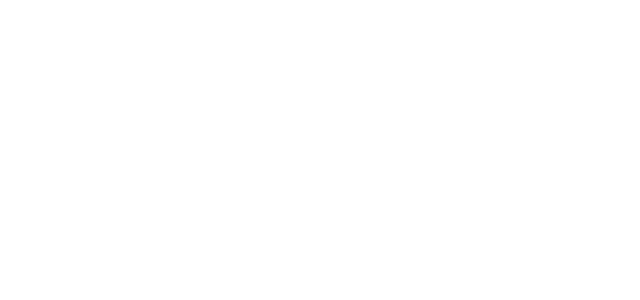
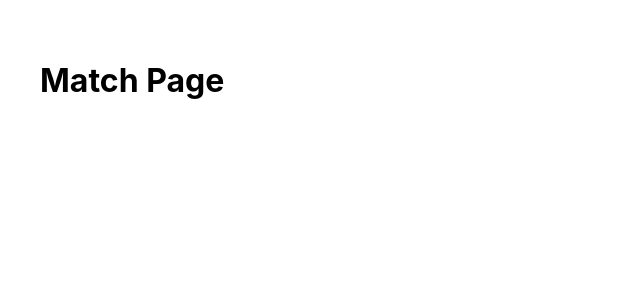
Before and after one commit to Kishore2496/ipl-360, a React (Create React App) app in the folder src/react-ui/: page /team/1/match/1 in a window 1280 px wide. Before the commit this address had no page. Shown: the top 300 px of the page, without its empty margins (0-640 px from the left). Built offline with nearby package versions, Linux system fonts and the light colour scheme.

Commit message:
minor UI change

```diff
--- a/src/react-ui/src/App.js
+++ b/src/react-ui/src/App.js
@@ -1,6 +1,7 @@
 import "./App.css";
 import { BrowserRouter as Router, Routes, Route } from "react-router-dom";
 import { TeamPage } from "./pages/TeamPage";
+import { MatchPage } from "./pages/MatchPage";
 
 function App() {
   return (
@@ -8,6 +9,7 @@ function App() {
       <Router>
         <Routes>
         <Route path="/team/:teamName" element={<TeamPage />} />
+        <Route path="/team/:teamName/match/:year" element={<MatchPage />} />
         </Routes>
       </Router>
     </div>
--- a/src/react-ui/src/components/MatchSmallCard.js
+++ b/src/react-ui/src/components/MatchSmallCard.js
@@ -11,7 +11,7 @@ export const MatchSmallCard = ({ match, teamName }) => {
     <div className="MatchSmallCard">
       <h3>
         V/S
-        <Link to={otherTeamRoute}>{otherTeam}</Link>
+         <Link to={otherTeamRoute}>{otherTeam}</Link>
       </h3>
       <p>
         {" "}
--- /dev/null
+++ b/src/react-ui/src/pages/MatchPage.js
@@ -0,0 +1,14 @@
+import { React, useEffect, useState } from "react";
+import { useParams } from "react-router-dom";
+
+import { MatchDetailCard } from "../components/MatchDetailCard";
+import { MatchSmallCard } from "../components/MatchSmallCard";
+
+export const MatchPage = ({params}) => {
+
+  return (
+    <div className="App">
+     <h1>Match Page</h1>
+    </div>
+  );
+};
```
